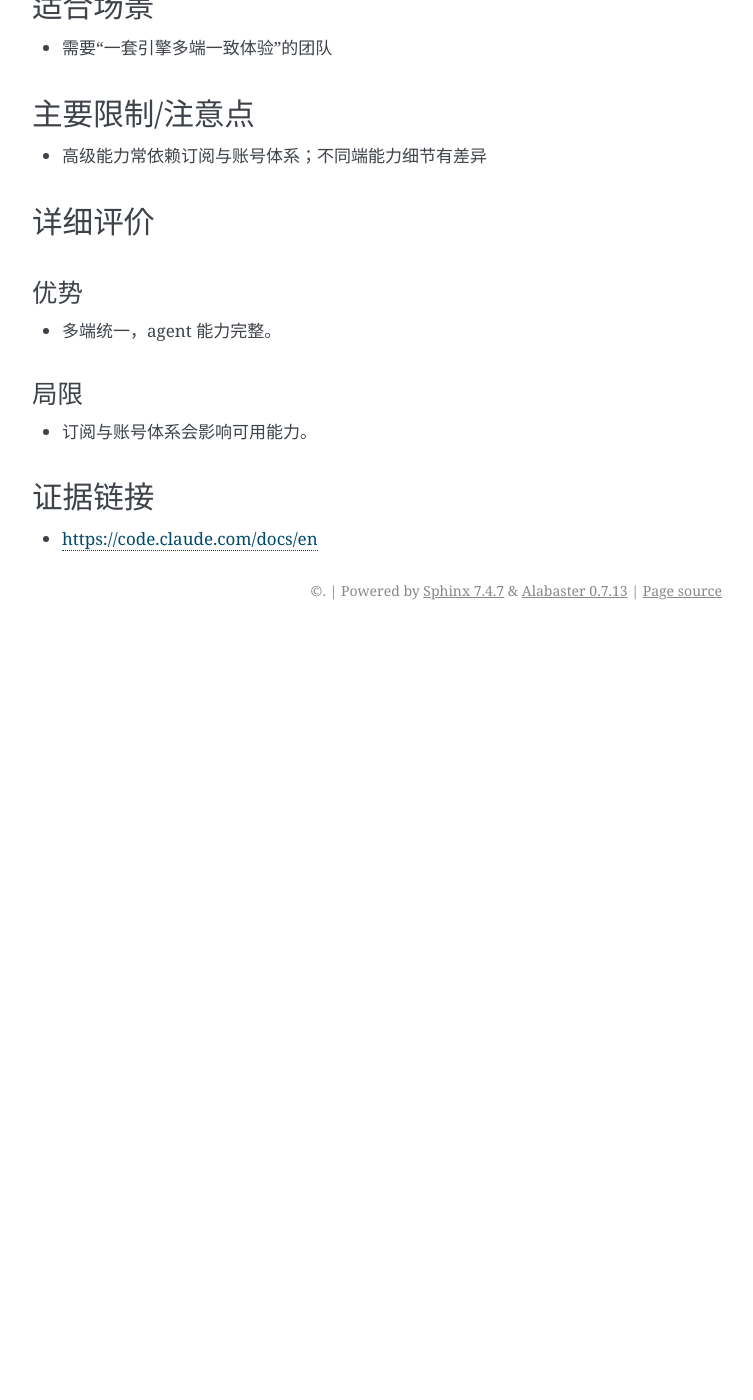
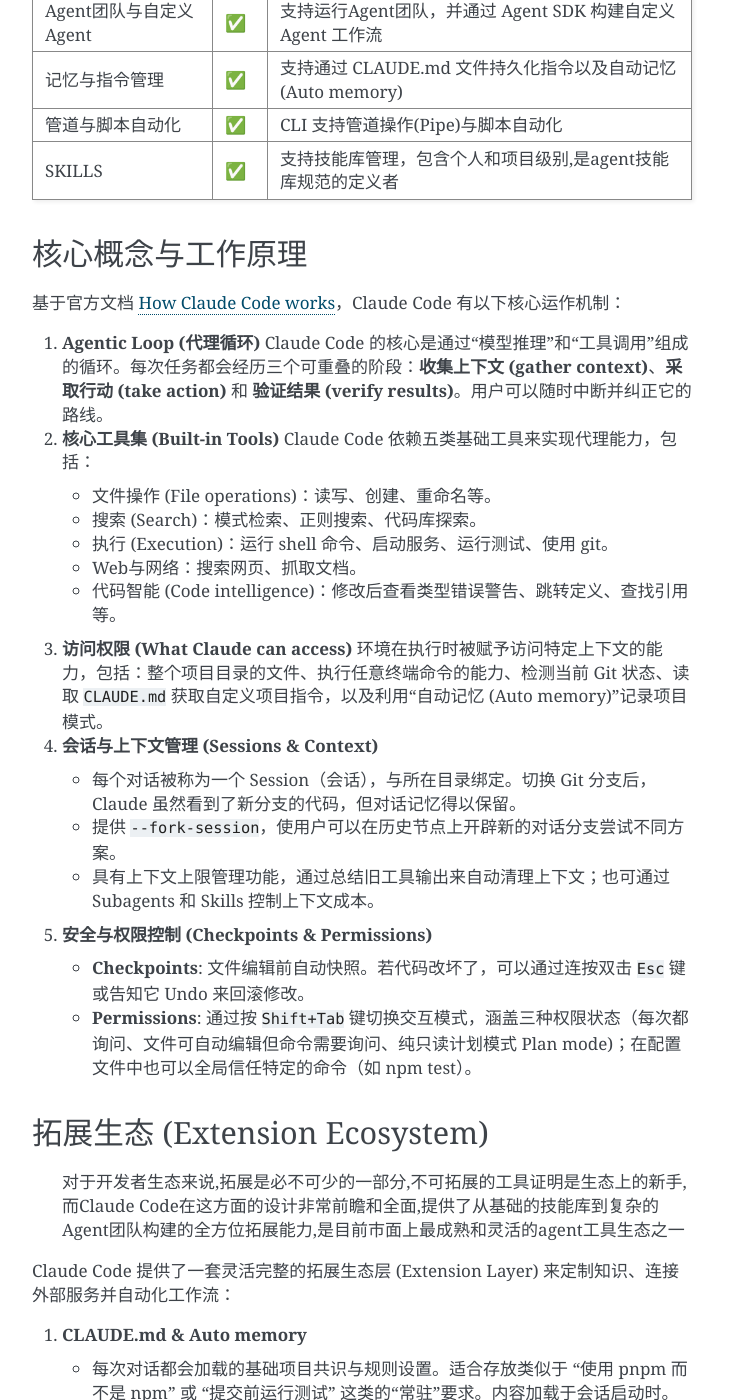
Before and after one commit to sanchuanhehe/VibeCoding, a Sphinx documentation site: the page built from docs/tools/claude-code.md, in a window 1280 px wide and 1400 px high, scrolled down 710 px. Shown: the whole window, without its empty margins (388-1141 px from the left). Built offline with Sphinx 7.4.7, drawn with Linux system fonts in a browser that asks for light colours; before the commit the page ends 1340 px from its top, so only the background shows below that; some of the changed text lies outside the part shown.

Commit message:
feat: 更新 Claude Code 文档，增强功能列表与核心概念，扩展生态描述

````diff
--- a/docs/tools/claude-code.md
+++ b/docs/tools/claude-code.md
@@ -34,12 +34,84 @@
   - 可扩展外部工具,是mcp协议的定义者
 * - 自动化集成
   - ✅
-  - 可接入 CI 流程
+  - 可接入 CI 流程、支持与GitHub Actions或GitLab CI/CD集成
+* - 自动化常规任务
+  - ✅
+  - 可自动执行各种重复性任务
+* - 构建特性与修复Bug
+  - ✅
+  - 能够理解代码库内容进行跨文件编辑解决问题
+* - 版本控制辅助
+  - ✅
+  - 能够自动创建 Commits 和 Pull Requests
+* - Agent团队与自定义Agent
+  - ✅
+  - 支持运行Agent团队，并通过 Agent SDK 构建自定义 Agent 工作流
+* - 记忆与指令管理
+  - ✅
+  - 支持通过 CLAUDE.md 文件持久化指令以及自动记忆 (Auto memory)
+* - 管道与脚本自动化
+  - ✅
+  - CLI 支持管道操作(Pipe)与脚本自动化
 * - SKILLS
   - ✅
   - 支持技能库管理，包含个人和项目级别,是agent技能库规范的定义者
 
 ```
+
+## 核心概念与工作原理
+
+基于官方文档 [How Claude Code works](https://code.claude.com/docs/en/how-claude-code-works)，Claude Code 有以下核心运作机制：
+
+1. **Agentic Loop (代理循环)**
+   Claude Code 的核心是通过“模型推理”和“工具调用”组成的循环。每次任务都会经历三个可重叠的阶段：**收集上下文 (gather context)**、**采取行动 (take action)** 和 **验证结果 (verify results)**。用户可以随时中断并纠正它的路线。
+
+2. **核心工具集 (Built-in Tools)**
+   Claude Code 依赖五类基础工具来实现代理能力，包括：
+   - 文件操作 (File operations)：读写、创建、重命名等。
+   - 搜索 (Search)：模式检索、正则搜索、代码库探索。
+   - 执行 (Execution)：运行 shell 命令、启动服务、运行测试、使用 git。
+   - Web与网络：搜索网页、抓取文档。
+   - 代码智能 (Code intelligence)：修改后查看类型错误警告、跳转定义、查找引用等。
+
+3. **访问权限 (What Claude can access)**
+   环境在执行时被赋予访问特定上下文的能力，包括：整个项目目录的文件、执行任意终端命令的能力、检测当前 Git 状态、读取 `CLAUDE.md` 获取自定义项目指令，以及利用“自动记忆 (Auto memory)”记录项目模式。
+
+4. **会话与上下文管理 (Sessions & Context)**
+   - 每个对话被称为一个 Session（会话），与所在目录绑定。切换 Git 分支后，Claude 虽然看到了新分支的代码，但对话记忆得以保留。
+   - 提供 `--fork-session`，使用户可以在历史节点上开辟新的对话分支尝试不同方案。
+   - 具有上下文上限管理功能，通过总结旧工具输出来自动清理上下文；也可通过 Subagents 和 Skills 控制上下文成本。
+
+5. **安全与权限控制 (Checkpoints & Permissions)**
+   - **Checkpoints**: 文件编辑前自动快照。若代码改坏了，可以通过连按双击 `Esc` 键或告知它 Undo 来回滚修改。
+   - **Permissions**: 通过按 `Shift+Tab` 键切换交互模式，涵盖三种权限状态（每次都询问、文件可自动编辑但命令需要询问、纯只读计划模式 Plan mode)；在配置文件中也可以全局信任特定的命令（如 npm test）。
+
+## 拓展生态 (Extension Ecosystem)
+
+> 对于开发者生态来说,拓展是必不可少的一部分,不可拓展的工具证明是生态上的新手,而Claude Code在这方面的设计非常前瞻和全面,提供了从基础的技能库到复杂的Agent团队构建的全方位拓展能力,是目前市面上最成熟和灵活的agent工具生态之一
+
+Claude Code 提供了一套灵活完整的拓展生态层 (Extension Layer) 来定制知识、连接外部服务并自动化工作流：
+
+1. **CLAUDE.md & Auto memory**
+   - 每次对话都会加载的基础项目共识与规则设置。适合存放类似于 "使用 pnpm 而不是 npm" 或 "提交前运行测试" 这类的“常驻”要求。内容加载于会话启动时。
+
+2. **Skills (技能)**
+   - 提供按需加载 (On-demand) 的参考知识与执行工作流。Skills 可以是教导大模型如何做特定事情的规则集合 (例如 API 规范设计指北)，亦或是具体的自动化动作。它既可以通过 `/deploy` 等方式手动触发，也可以由大模型自行判断调用。
+
+3. **Subagents (子智能体)**
+   - 隔离执行上下文的高级拓展能力。当大模型需要跨百个文件索引关键信息但不想污染当前对话的上下文空间时，它可以孵化一个 Subagent 独立开展工作，只由主对话接收到精华内容的任务总结。
+
+4. **Agent Teams (智能体团队)**
+   - 构建并协调平行开展独立工作的多个 Claude Code 会话队伍。例如：并行运行负责代码 Security 审计、性能检查及测试用例审查的各自 Subagents，多节点协作。
+
+5. **MCP (模型上下文协议 - Model Context Protocol)**
+   - 极其核心的连接层拓展能力。MCP 作为由 Anthropic 推出的规范，支持连接各种外部服务或数据库以丰富模型能力。MCP Server 服务内定义的各项能力，能够在每个 Request 中加载。
+
+6. **Hooks (钩子)**
+   - 在特定事件（如每次文件编辑前后）触发的确定性脚本。在无需大模型介入的环节运行，可自动执行 `ESLint` 或其他本地外部逻辑。
+
+7. **Plugins & Marketplaces (插件与市场)**
+   - 所有以上提到到 Skills、Subagents、MCP 和 Hooks 均可被统一打包 (Packaging Layer) 成为 Plugins（含有专门命名空间例如 `/my-plugin:review` 以避免冲突），并在各个项目之间复用或分享到市场供他人安装使用。
 
 ## 适合场景
 
@@ -58,6 +130,7 @@
 ### 局限
 
 - 订阅与账号体系会影响可用能力。
+- 国内很难订阅
 
 ## 证据链接
 
````
Also changed, not shown: other parts of docs/tools/claude-code.md (+1 -1 lines).
